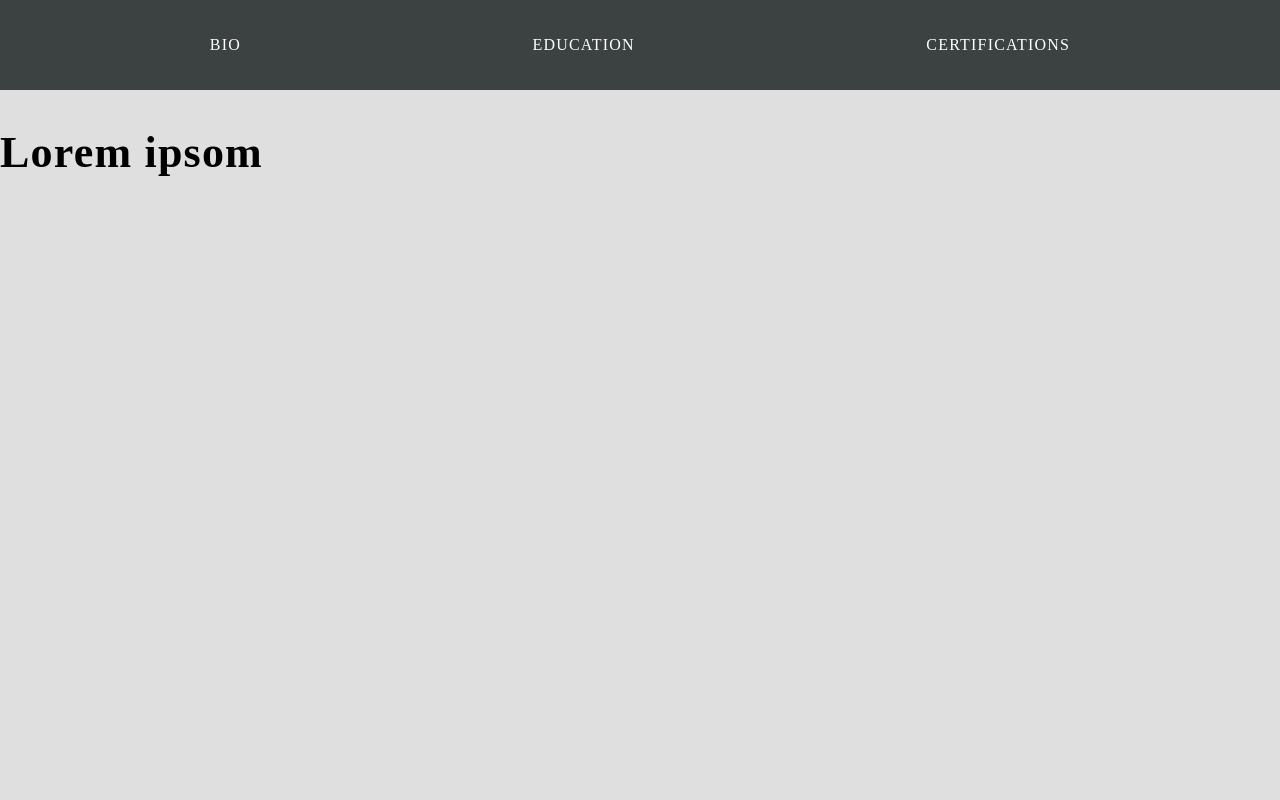
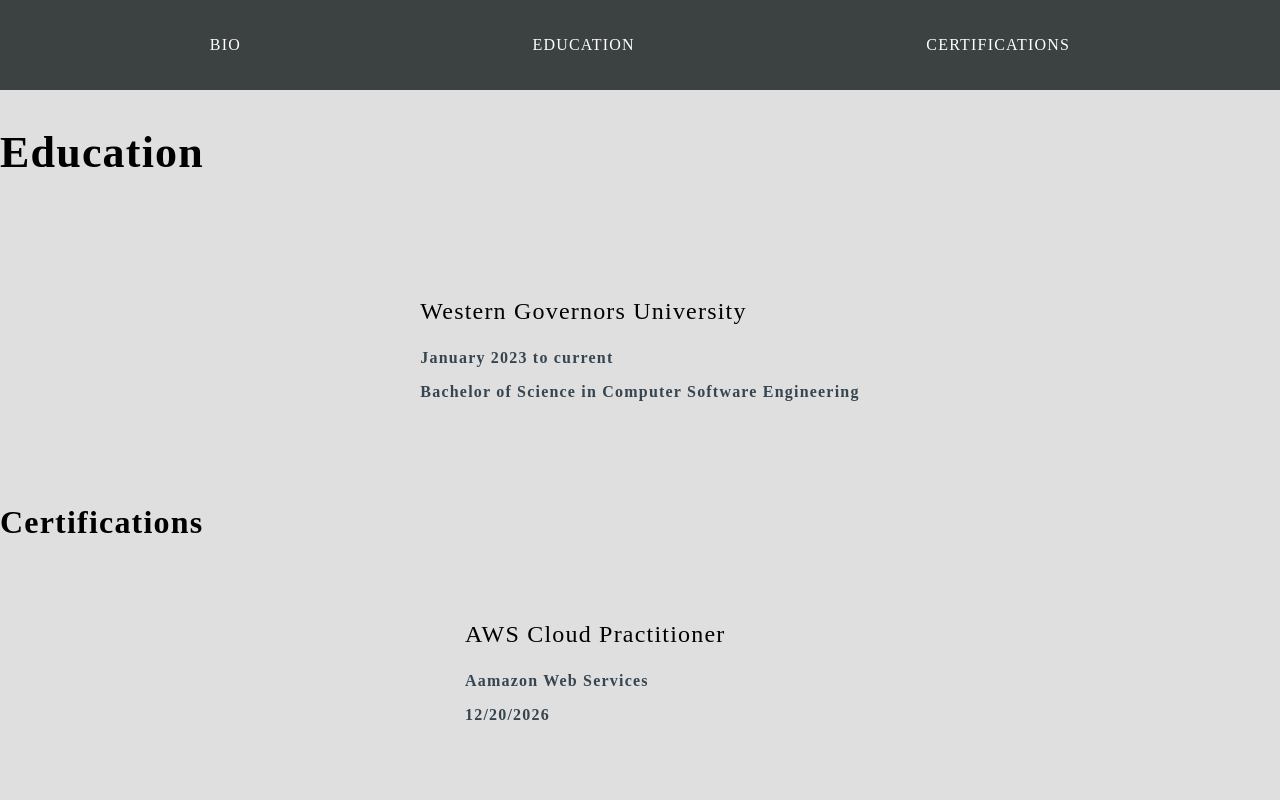
Before and after one commit to JamieGarcia123/work-portfolio, a React (Create React App) app in the folder work-portfolio/: page /education in a window 1280 px wide. Shown: the top 800 px of the page. Built offline with nearby package versions, Linux system fonts and the light colour scheme; a web font is replaced by a local one.

Commit message:
added education to certification file and merged as one page

```diff
--- a/work-portfolio/src/pages/education/index.js
+++ b/work-portfolio/src/pages/education/index.js
@@ -1,19 +1,42 @@
 
 
+import{ certifications } from "../../api/certification"
+import { educationalItems } from "../../api/education"
 
-const Education = () => {
+import "./education.css"
+
+
+const EducationPage = () => {
+
+
   return (
-    <div class="container" >
-        <section>
-          <h1>Lorem ipsom
-          </h1>
+
+        <section className="certContainer">
+           <h1>Education</h1>
+           <div className="certContent">
+            {educationalItems.map(item => (
+         <>
+          <div className="certContent">
+            <h3>{item.school}</h3>
+              <p>{item.dates}</p>
+              <p>{item.degree}</p>
+          </div>
+          </>)
+          )}
+          </div>
+
+          <h2>Certifications</h2>
+         {certifications.map(cert => (
+         <>
+          <div className="certContent">
+            <h3>{cert.name}</h3>
+              <p>{cert.distributor}</p>
+              <p>{cert.expiraton}</p>
+          </div>
+          </>)
+          )}
         </section>
-        <aside>
-
-        </aside>
-
-    </div>
   );
 }
 
-export default Education;
+export default EducationPage;
```
Also changed, not shown: work-portfolio/src/pages/certifications/index.js (deleted, +0 -29 lines).
